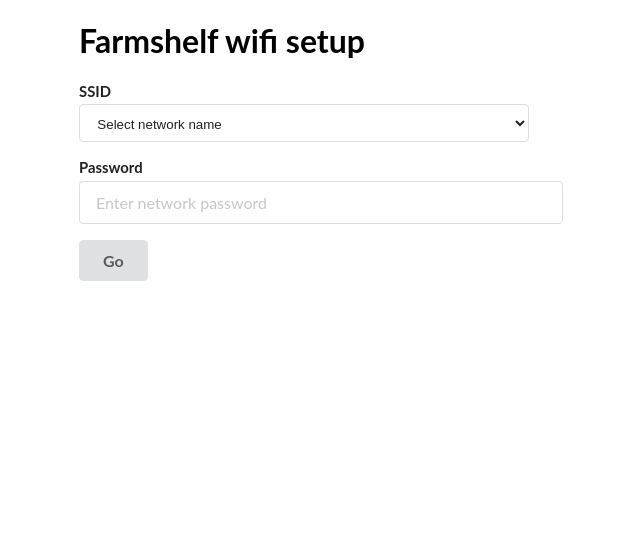
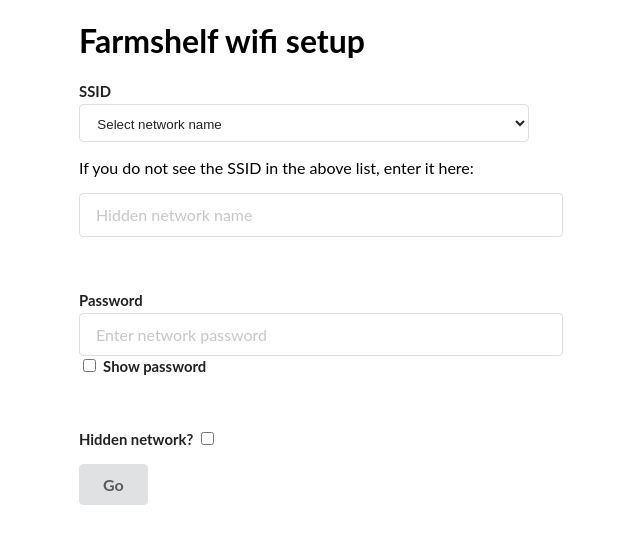
Before and after one commit to farmshelf-labs/python-wifi-connect, a Flask app: page /ssid_select in a window 1280 px wide. Shown: the part 60-604 px from the top of the page, without its empty margins (336-976 px from the left). Run offline with Flask 2, Linux system fonts and the light colour scheme; parts of the project's set-up code (start-up, migrations or seed data) failed here and were passed over.

Commit message:
Updates for v1.3.0

```diff
--- a/app.py
+++ b/app.py
@@ -5,6 +5,7 @@ import scan_wifi
 import hostapd
 import dnsmasq
 import networkconf
+from util import write_lcd, release_lcd
 
 app = Flask(__name__)
 
@@ -15,17 +16,29 @@ def ssid_select():
     if request.method == 'GET':
         return render_template('ssid_select.html', ssids=ssids)
     else:
-        ssid = request.form['ssid']
-        psk = request.form['psk']
-        networkconf.save_config(ssid, psk)
-        if networkconf.conn_active():
+        if 'ssid' in request.form:
+            ssid = request.form['ssid'].strip()
+        elif 'ssid-hidden' in request.form:
+            ssid = request.form['ssid-hidden'].strip()
+        else: ssid = 'NONE'
+
+        psk = request.form['psk'].strip()
+        hidden = 'hidden' in request.form
+
+        write_lcd('Trying to connect:\n{}'.format(ssid))
+        ret = networkconf.save_config(ssid, psk, hidden)
+        if ret and networkconf.conn_active():
+            write_lcd('Success! Connected:\n{}'.format(ssid))
+
             shutdown_server()
+            time.sleep(4)
             return 'OK'
         else:
             networkconf.stop_nm()
             networkconf.set_iface()
             hostapd.restart()
             dnsmasq.restart()
+            write_lcd('Connection failed:\nTrying again'.format(ssid))
 
             return redirect(url_for('ssid_select'))
 
@@ -56,8 +69,9 @@ def main():
     dnsmasq.start()
 
 if __name__ == '__main__':
-    if networkconf.conn_active():
-        print('Network is configured, continuing start up')
-    else:
+    try:
         main()
         app.run(host="0.0.0.0", port=80)
+    finally:
+        release_lcd()
+        networkconf.start_nm()
--- a/config.py
+++ b/config.py
@@ -1,18 +1,19 @@
 import os
 from collections import namedtuple
+from util import resource_path
 
 try:
     import ConfigParser as parser
 except ModuleNotFoundError:
     import configparser as parser
 
-CONF_FILE = os.environ['PYTHON_WIFI_CONNECT_CONF'] if 'PYTHON_WIFI_CONNECT_CONF' in os.environ else os.path.dirname(__file__) + '/pwc_default.conf'
+CONF_FILE = os.environ['PYTHON_WIFI_CONNECT_CONF'] if 'PYTHON_WIFI_CONNECT_CONF' in os.environ else os.path.dirname(os.path.realpath(__file__)) + '/pwc_default.conf'
 
 HOSTAPD_PROPS = ['iface', 'ssid', 'psk', 'ssid_randomize']
 DNSMASQ_PROPS = ['gateway', 'dhcp_range']
 
 config = parser.ConfigParser()
-config.read(CONF_FILE)
+config.read(resource_path(CONF_FILE))
 
 configs = dict(config.items('CONFIGS'))
 
--- a/hostapd.py
+++ b/hostapd.py
@@ -14,9 +14,17 @@ attempts = 0
 def start():
     global process
     global attempts
+
+    fsid = str(random.randint(1, 1000))
+    try:
+        with open('/data/config/FSID.txt', 'r') as ff:
+            fsid = ff.read().strip()
+    except:
+        fsid = str(random.randint(1, 1000))
+
+
     if config.hostapd.ssid_randomize:
-        addon = os.environ['RESIN_DEVICE_NAME_AT_INIT'] if 'RESIN_DEVICE_NAME_AT_INIT' in os.environ else str(random.randint(1, 1000))
-        ssid = config.hostapd.ssid + '_' + addon
+        ssid = config.hostapd.ssid + '_' + fsid
     else:
         ssid = config.hostapd.ssid
 
@@ -31,6 +39,9 @@ wmm_enabled=0
 
     with open(CONF_FILE, 'w+') as f:
         f.write(conf_file)
+
+    with open('/tmp/farmware-lcdmsg', 'w+') as ff:
+        ff.write('Broadcasting setup:\n{}'.format(ssid))
 
     process = sp.Popen(['hostapd', CONF_FILE], stdout=sp.PIPE, stderr=sp.PIPE)
     time.sleep(2)
--- a/networkconf.py
+++ b/networkconf.py
@@ -14,9 +14,8 @@ manager = dbus.Interface(systemd1, 'org.freedesktop.systemd1.Manager')
 
 DBUS_NETWORK_MANAGER = 'NetworkManager.service'
 CONNECTION_ID        = 'fshelf-wifi'
-CONNECTION_UUID      = '3a5538c8-4bab-465e-837d-80ccf8bf1e48'
 
-def save_config(ssid, psk):
+def save_config(ssid, psk, hidden=False):
     manager.StartUnit(DBUS_NETWORK_MANAGER, 'fail')
     time.sleep(2)
 
@@ -28,32 +27,47 @@ def save_config(ssid, psk):
             device = dev
             break
 
+    keymgmt = ('none' if len(psk) == 0 else 'wpa-psk')
+
+    _uuid = str(uuid.uuid4())
     conn = {
         '802-11-wireless': {
              'mode': 'infrastructure',
              'security': '802-11-wireless-security',
-             'ssid': str(ssid)
+             'ssid': str(ssid),
+             'hidden': hidden
              },
         '802-11-wireless-security': {
-            'auth-alg': 'open',
-            'key-mgmt': 'wpa-psk',
-            'psk': str(psk)
+            'auth-alg': 'open'
             },
         'connection': {
-            'id': CONNECTION_ID,
+            'id': CONNECTION_ID + '-{}'.format(ssid),
             'type': '802-11-wireless',
-            'uuid': str(uuid.uuid4())
+            'uuid': _uuid
             },
         'ipv4': {'method': 'auto'},
         'ipv6': {'method': 'auto'}
     }
 
-    conn = nm.Settings.AddConnection(conn)
-    nm.NetworkManager.ActivateConnection(conn, device, "/")
+    if len(psk) > 0:
+        conn['802-11-wireless-security']['key-mgmt'] = 'wpa-psk'
+        conn['802-11-wireless-security']['psk'] = psk
+    else:
+        conn['802-11-wireless-security']['key-mgmt'] = 'none'
+
+    try:
+        conn = nm.Settings.AddConnection(conn)
+        nm.NetworkManager.ActivateConnection(conn, device, "/")
+        return True
+    except dbus.exceptions.DBusException:
+        return False
 
 def stop_nm():
     manager.StopUnit(DBUS_NETWORK_MANAGER, 'fail')
      #TODO wait for it to actually stop
+
+def start_nm():
+    manager.StartUnit(DBUS_NETWORK_MANAGER, 'fail')
 
 def set_iface():
     process = sp.Popen(['ifconfig', config.hostapd.iface, '{}/24'.format(config.dnsmasq.gateway), 'up'])
--- a/templates/ssid_select.html
+++ b/templates/ssid_select.html
@@ -12,6 +12,10 @@
         padding: 0;
         font-family: Lato,Helvetica Neue,Arial,Helvetica,sans-serif;
         height: 100%;
+        font-size: 16px;
+      }
+      input {
+        font-size: 16px;
       }
       #overlay {
         height: 100%;
@@ -46,9 +50,13 @@
       select, input {
         min-width: 200px;
       }
+      input[type="checkbox"] {
+        min-width: 0;
+      }
       label {
         display: block;
         margin-bottom: 5px;
+        font-weight: bold;
       }
       .field {
         margin: 10px;
@@ -85,6 +93,16 @@
       setInterval(updateLoadingText, 600);
       return true;
     }
+
+    function showpass(el) {
+      var pass = document.getElementById('passfield')
+      if (el.checked) {
+        pass.type = 'text'
+      } else {
+        pass.type = 'password'
+      }
+
+    }
   </script>
   </head>
   <body>
@@ -103,10 +121,23 @@
               <option value="{{ ssid }}">{{ ssid }}</option>
             {% endfor %}
           </select>
+
+          <p>If you do not see the SSID in the above list, enter it here:</p>
+          <input type='text' placeholder='Hidden network name' name='ssid-hidden' />
         </div>
+        <br/>
+        <br/>
         <div class="field">
           <label>Password</label>
-          <input type="password" name="psk" placeholder="Enter network password" />
+          <input type="password" id="passfield" name="psk" placeholder="Enter network password" />
+          <input onclick="showpass(this)" type="checkbox" name="showp" />
+          <label style="display:inline">Show password</label>
+        </div>
+        <br/>
+        <br/>
+        <div class="field">
+          <label style="display:inline">Hidden network?</label>
+          <input type="checkbox" name="hidden" />
         </div>
         <button class="ui button" type="submit">Go</button>
       </form>
```
